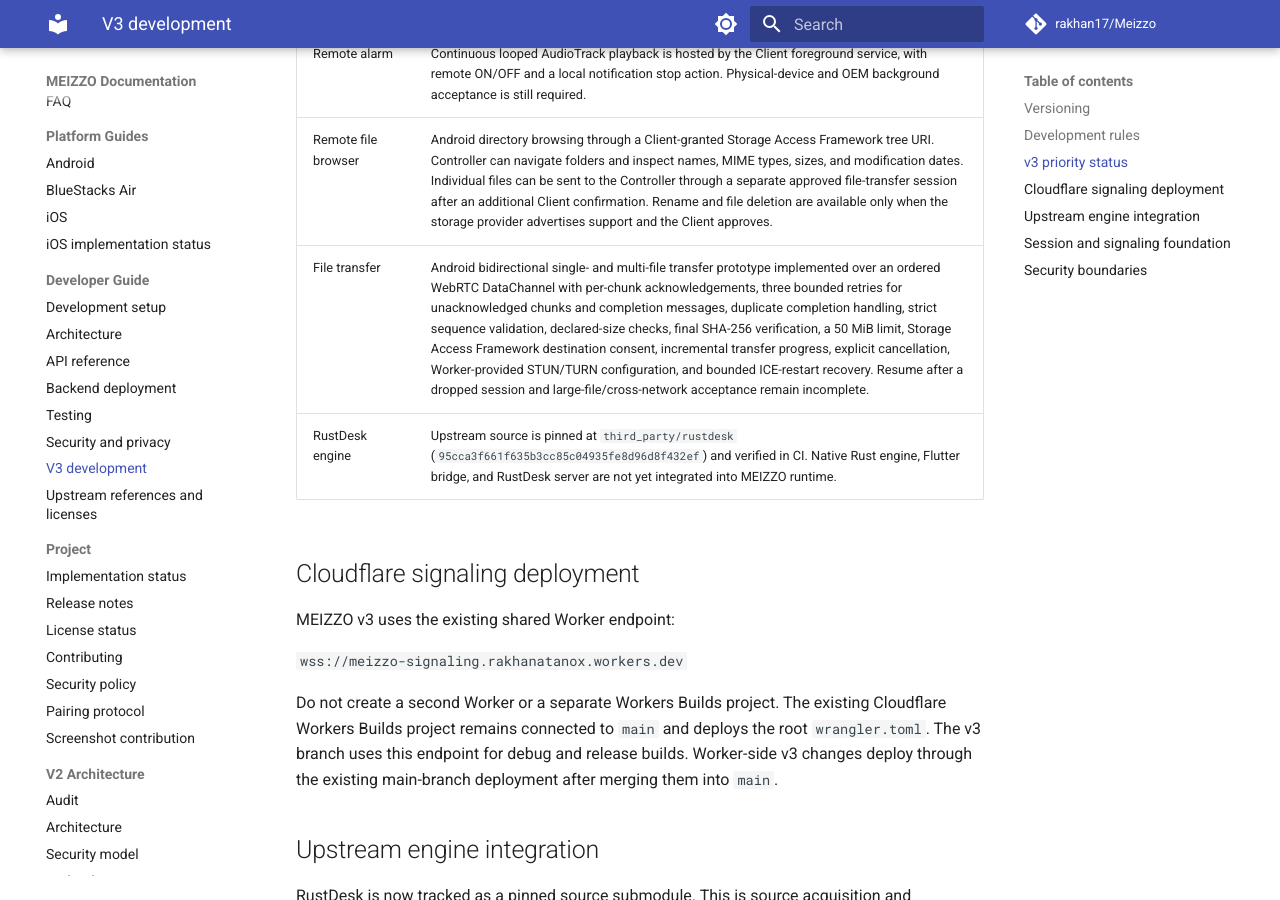
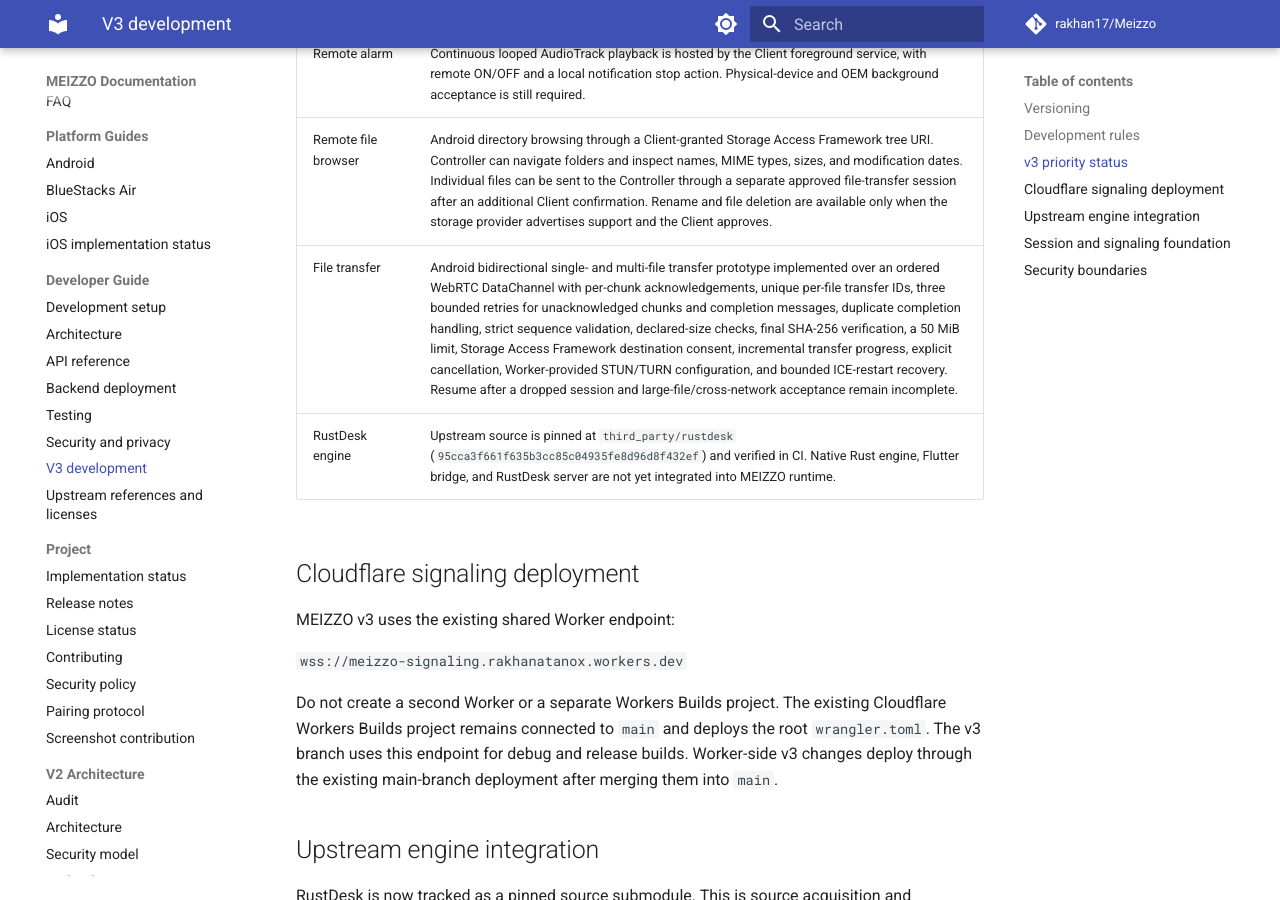
Before and after one commit to rakhan17/Meizzo, an MkDocs documentation site: the page built from docs/v3/README.md, in a window 1280 px wide and 900 px high, scrolled down 1761 px. Built offline with MkDocs 1.6.1 and Material for MkDocs 9.7.7, drawn with Linux system fonts in a browser that asks for light colours; comment, search, counter and statistics services are not loaded.

Commit message:
Document unique transfer IDs in file transfer protocol

```diff
--- a/docs/v3/README.md
+++ b/docs/v3/README.md
@@ -33,7 +33,7 @@ This branch is the isolated development line for MEIZZO 3.x. The v2.5.0 stable l
 | Remote screenshots | Controller can save a frame from its active live-screen viewer using PixelCopy. Android 10+ saves to Pictures/MEIZZO; older supported versions use app-specific picture storage. |
 | Remote alarm | Continuous looped AudioTrack playback is hosted by the Client foreground service, with remote ON/OFF and a local notification stop action. Physical-device and OEM background acceptance is still required. |
 | Remote file browser | Android directory browsing through a Client-granted Storage Access Framework tree URI. Controller can navigate folders and inspect names, MIME types, sizes, and modification dates. Individual files can be sent to the Controller through a separate approved file-transfer session after an additional Client confirmation. Rename and file deletion are available only when the storage provider advertises support and the Client approves. |
-| File transfer | Android bidirectional single- and multi-file transfer prototype implemented over an ordered WebRTC DataChannel with per-chunk acknowledgements, three bounded retries for unacknowledged chunks and completion messages, duplicate completion handling, strict sequence validation, declared-size checks, final SHA-256 verification, a 50 MiB limit, Storage Access Framework destination consent, incremental transfer progress, explicit cancellation, Worker-provided STUN/TURN configuration, and bounded ICE-restart recovery. Resume after a dropped session and large-file/cross-network acceptance remain incomplete. |
+| File transfer | Android bidirectional single- and multi-file transfer prototype implemented over an ordered WebRTC DataChannel with per-chunk acknowledgements, unique per-file transfer IDs, three bounded retries for unacknowledged chunks and completion messages, duplicate completion handling, strict sequence validation, declared-size checks, final SHA-256 verification, a 50 MiB limit, Storage Access Framework destination consent, incremental transfer progress, explicit cancellation, Worker-provided STUN/TURN configuration, and bounded ICE-restart recovery. Resume after a dropped session and large-file/cross-network acceptance remain incomplete. |
 | RustDesk engine | Upstream source is pinned at `third_party/rustdesk` (`95cca3f661f635b3cc85c04935fe8d96d8f432ef`) and verified in CI. Native Rust engine, Flutter bridge, and RustDesk server are not yet integrated into MEIZZO runtime. |
 
 ## Cloudflare signaling deployment
```
